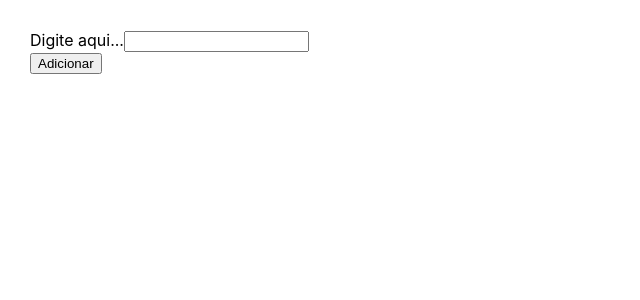
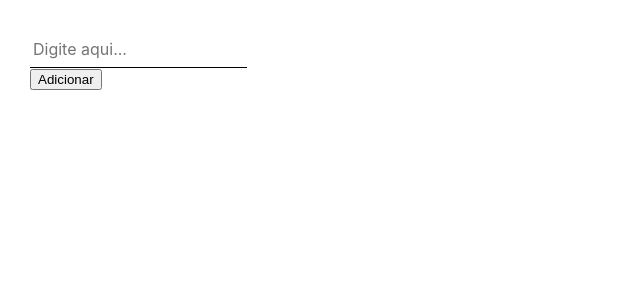
Before and after one commit to deriknyvo/to-do-list, a React (Create React App) app: page / in a window 1280 px wide. Shown: the top 300 px of the page, without its empty margins (0-640 px from the left). Built offline with nearby package versions, Linux system fonts and the light colour scheme.

Commit message:
Aplicando estilo ao Input

```diff
--- /dev/null
+++ b/src/components/Input/Input.css
@@ -0,0 +1,33 @@
+#input-container {
+    position: relative;
+}
+
+#input-container input {
+    padding: 12px 5px 5px 5px;
+    height: 20px;
+    font-size: 16px;
+    outline: none;
+    border: none;
+    border-bottom: 1px solid black;
+}
+
+#input-container label {
+    position: absolute;
+    top: 9px;
+    left: 3px;
+    color: #747474;
+    transition: all 100ms ease-in;
+}
+
+#input-container input:focus + label {
+    font-size: 12px;
+    top: -5px;
+    left: 4px;
+    color: #6703a5e6;
+    transition: all 100ms ease-in;
+}
+
+#input-container input:focus {
+    border-bottom: 1.2px solid #6703a5e6;
+    transition: all 100ms ease-in;
+}
--- a/src/components/Input/Input.js
+++ b/src/components/Input/Input.js
@@ -1,9 +1,10 @@
 import React from 'react';
+
+import './Input.css';
 
 const Input = ({ value, onKeydownHandler, onChangeValueHandler }) => {
     return (
-        <div>
-            <label htmlFor="input">Digite aqui...</label>
+        <div id="input-container">
             <input
                 value={value}
                 onChange={onChangeValueHandler}
@@ -11,6 +12,7 @@ const Input = ({ value, onKeydownHandler, onChangeValueHandler }) => {
                 type="text"
                 id="input"
             />
+            <label htmlFor="input">Digite aqui...</label>
         </div>
     );
 }
```
